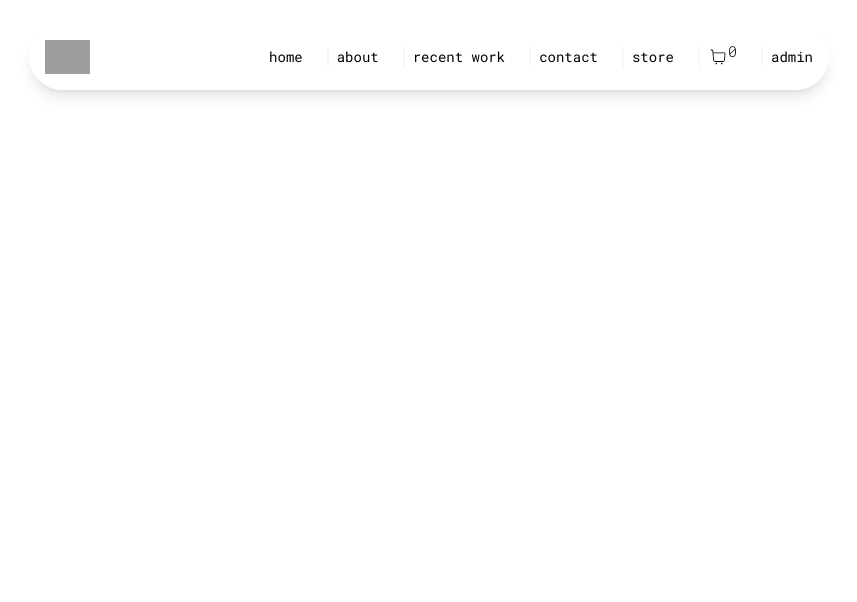
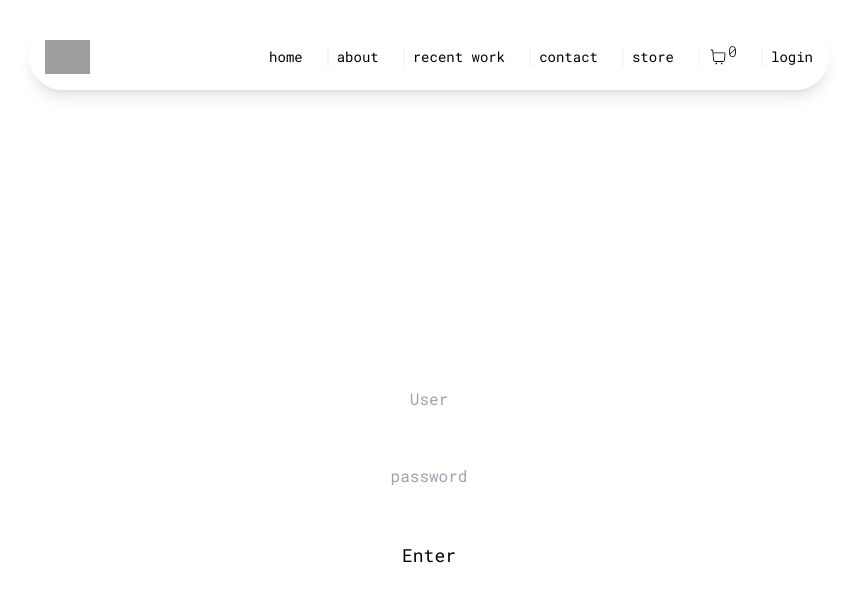
Before and after one commit to Manuelhhinojosa/mattStoreClientSide, a React (Vite) app: page /login in a window 1280 px wide. Shown: the top 602 px of the page, without its empty margins (211-1068 px from the left). Built offline with nearby package versions, Linux system fonts and the light colour scheme; grey boxes are pictures that could not be loaded.

Commit message:
added login component

```diff
--- a/src/App.jsx
+++ b/src/App.jsx
@@ -10,6 +10,8 @@ import Contact from "./components/pageComponents/Contact";
 import Store from "./components/pageComponents/Store";
 import SingleProd from "./components/pageComponents/SingleProd";
 import ShoppingCart from "./components/pageComponents/ShoppingCart";
+import Login from "./components/pageComponents/login";
+
 // Genereal components
 import Navbar from "./components/generalComponents/Navbar";
 // Toastify component for handling errors
@@ -36,6 +38,7 @@ function App() {
           <Route key={p.id} path={`/store/${p.id}`} element={<SingleProd />} />
         ))}
         <Route path="/cart" element={<ShoppingCart />} />
+        <Route path="/login" element={<Login />} />
       </Routes>
     </main>
   );
--- /dev/null
+++ b/src/components/pageComponents/Login.jsx
@@ -0,0 +1,37 @@
+import React from "react";
+
+const login = () => {
+  return (
+    <section className="container mx-auto flex items-end">
+      <div className="mt-32 w-full h-[700px] flex items-center justify-center">
+        {/*  */}
+        <form
+          action=""
+          className="flex flex-col items-center justify-around h-1/3"
+        >
+          <input
+            type="text"
+            name="username"
+            placeholder="User"
+            autoComplete="off"
+            className="border-b-[1px] border-b-transparent hover:border-b-black focus:outline-none text-center"
+          />
+          <input
+            type="password"
+            name="password"
+            placeholder="password"
+            autoComplete="off"
+            className="border-b-[1px] border-b-transparent hover:border-b-black focus:outline-none text-center"
+          />
+
+          <button className="hover:text-slate-600 ont-extrabold text-lg transition-all duration-500">
+            Enter
+          </button>
+        </form>
+        {/*  */}
+      </div>
+    </section>
+  );
+};
+
+export default login;
--- a/src/redux/slices/staticState/staticTextSlice.js
+++ b/src/redux/slices/staticState/staticTextSlice.js
@@ -10,7 +10,7 @@ export const staticTextSlice = createSlice({
       { text: "contact", id: 4, to: "contact" },
       { text: "store", id: 5, to: "store" },
       { text: "cart", id: 6, to: "cart" },
-      { text: "admin", id: 7, to: "admin" },
+      { text: "login", id: 7, to: "login" },
     ],
     navbar: {
       logoSrcHref:
--- a/src/tostifyStyle.js
+++ b/src/tostifyStyle.js
@@ -14,7 +14,7 @@ export const toastStyleObject = () => {
       backgroundColor: "smoke",
       color: "white",
       fontSize: "12px",
-      width: "fitContent",
+      width: "200px",
       textAlign: "center",
       height: "auto",
       padding: isMobile ? null : "2rem",
```
